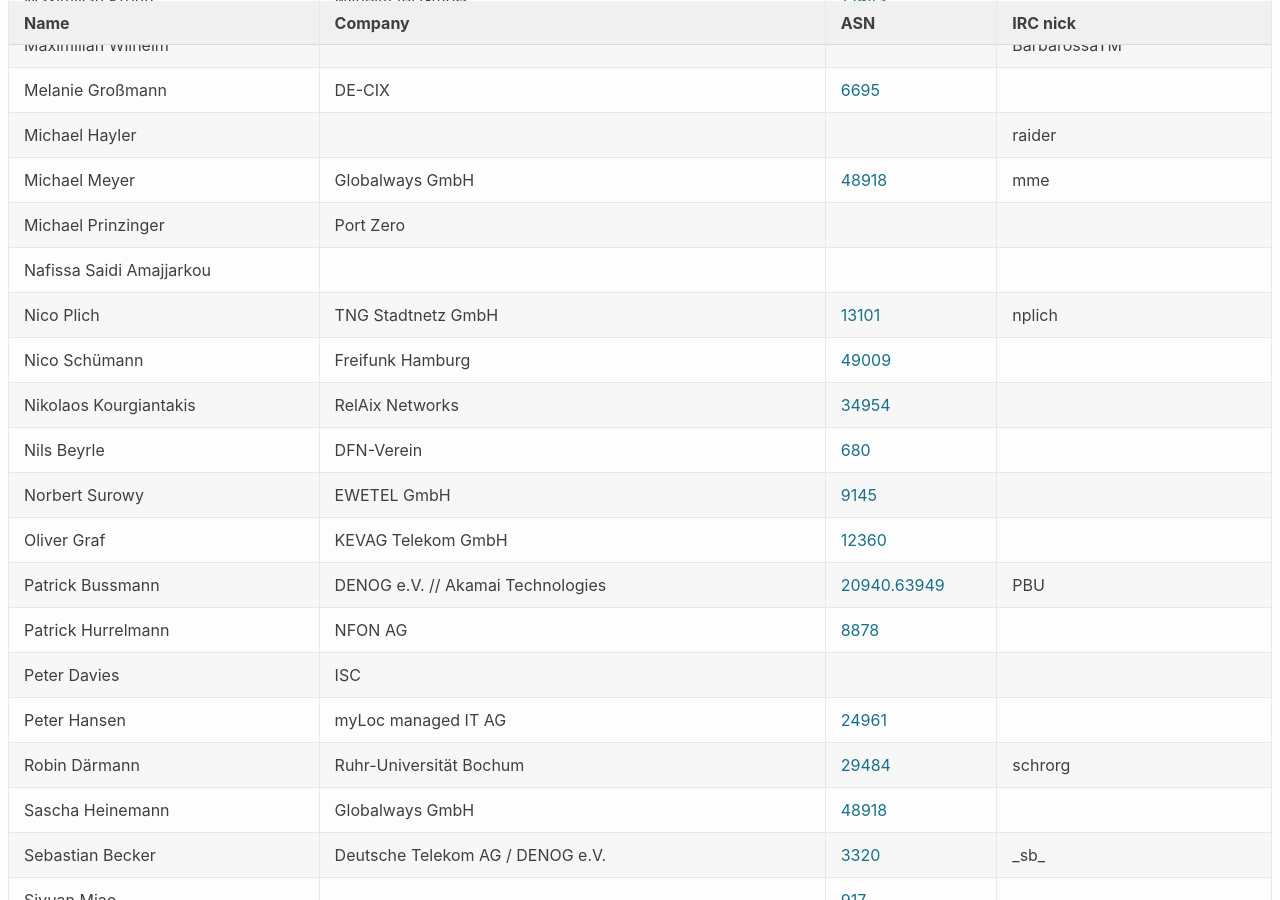
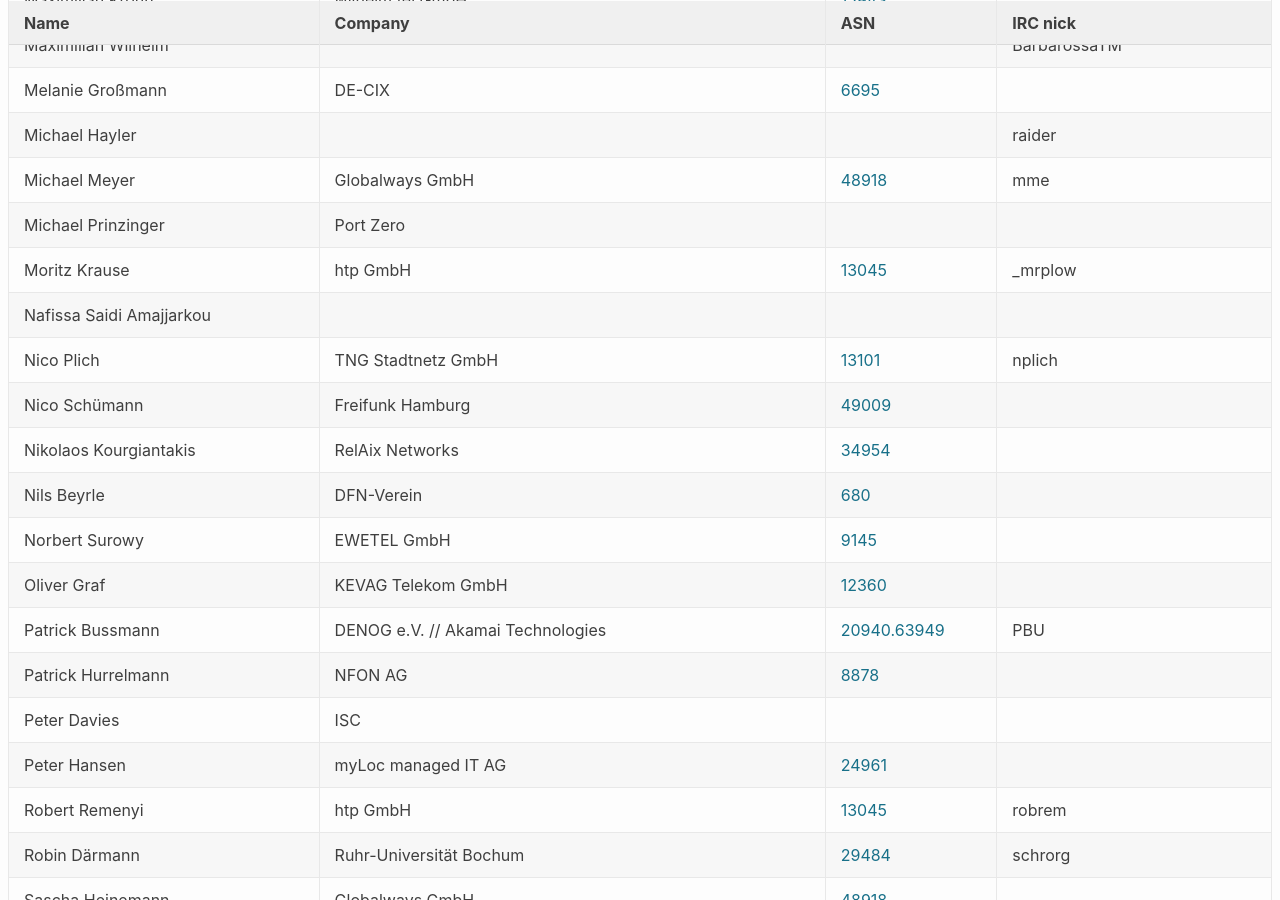
Before and after one commit to denog/pretix-attendeelist, a Jekyll site: the page built from denog15/index.md, in a window 1280 px wide and 900 px high, scrolled down 2269 px. Built offline with Jekyll 4.4.1, drawn with Linux system fonts in a browser that asks for light colours.

Commit message:
Latest data: Thu Aug 17 13:10:27 UTC 2023

```diff
--- a/_data/attendees_denog15_onsite.json
+++ b/_data/attendees_denog15_onsite.json
@@ -312,6 +312,12 @@
     "asn": null
   },
   {
+    "name": "Moritz Krause",
+    "company": "htp GmbH",
+    "irc": "_mrplow",
+    "asn": "13045"
+  },
+  {
     "name": "Nafissa Saidi Amajjarkou",
     "company": null,
     "irc": null,
@@ -376,6 +382,12 @@
     "company": "myLoc managed IT AG",
     "irc": null,
     "asn": "24961"
+  },
+  {
+    "name": "Robert Remenyi",
+    "company": "htp GmbH",
+    "irc": "robrem",
+    "asn": "13045"
   },
   {
     "name": "Robin Därmann",
```
